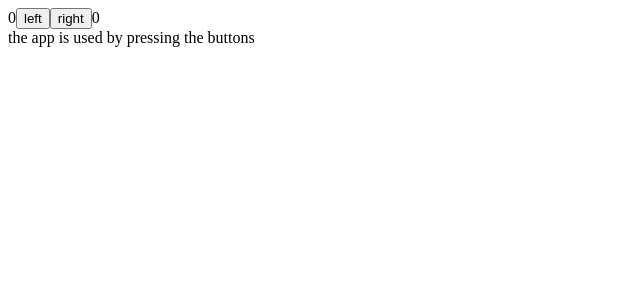
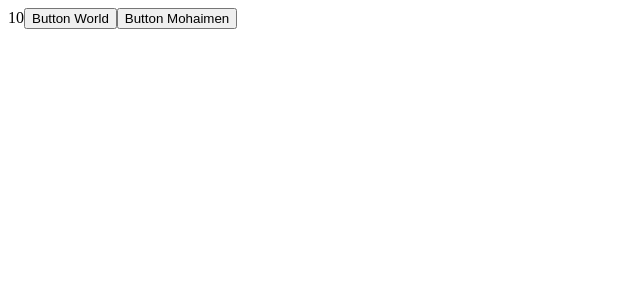
Before and after one commit to MohaimenH/fullstack-open, a React (Create React App) app in the folder part1/code-along/: page / in a window 1280 px wide. Shown: the top 300 px of the page, without its empty margins (0-640 px from the left). Built offline with nearby package versions, Linux system fonts and the light colour scheme.

Commit message:
Returning functions

```diff
--- a/part1/code-along/src/App.js
+++ b/part1/code-along/src/App.js
@@ -1,39 +1,65 @@
 import React, { useState } from "react";
 
-const History = (props) => {
-    if (props.allClicks.length === 0) {
-        return <div> the app is used by pressing the buttons </div>;
-    }
-    return <div> button press history: {props.allClicks.join(" ")} </div>;
-};
+const App = () => {
+    const [value, setValue] = useState(10)
 
-const App = () => {
-    const [left, setLeft] = useState(0);
-    const [right, setRight] = useState(0);
-    const [allClicks, setAll] = useState([]);
-
-    const handleLeftClick = () => {
-        setAll(allClicks.concat("L"));
-        setLeft(left + 1);
-    };
-
-    const handleRightClick = () => {
-        setAll(allClicks.concat("R"));
-        setRight(right + 1);
+    const hello = (who) => {
+        return () => {
+            console.log('Hello', who);
+        }
     };
 
     return (
-        <div>
-            {left}
-            <button onClick={handleLeftClick}>left</button>
-            <button onClick={handleRightClick}>right</button>
-            {right}
-            <History allClicks={allClicks} />
-        </div>
+      <div>
+        {value}
+        <button onClick={hello('World')}>Button World</button>
+        <button onClick={hello('Mohaimen')}>Button Mohaimen</button>
+      </div>
     );
-};
+  };
 
 export default App;
+
+// const History = (props) => {
+//     if (props.allClicks.length === 0) {
+//         return <div> the app is used by pressing the buttons </div>;
+//     }
+//     return <div> button press history: {props.allClicks.join(" ")} </div>;
+// };
+
+// const Button = ({handleClick, text}) => {
+//     return <button onClick={handleClick}>{text}</button>
+// }
+
+
+// const App = () => {
+//     const [left, setLeft] = useState(0);
+//     const [right, setRight] = useState(0);
+//     const [allClicks, setAll] = useState([]);
+
+//     const handleLeftClick = () => {
+//         setAll(allClicks.concat("L"));
+//         setLeft(left + 1);
+//     };
+
+//     const handleRightClick = () => {
+//         setAll(allClicks.concat("R"));
+//         setRight(right + 1);
+//     };
+
+//     // debugger;
+
+//     return (
+//         <div>
+//             {left}
+//             <Button handleClick={handleLeftClick} text="Left" />
+//             <Button handleClick={handleRightClick} text="Right" />
+//             {right}
+//             <History allClicks={allClicks} />
+//         </div>
+//     );
+// };
+
 
 // const [clicks, setClicks] = useState({left: 0, right: 0});
 
```
